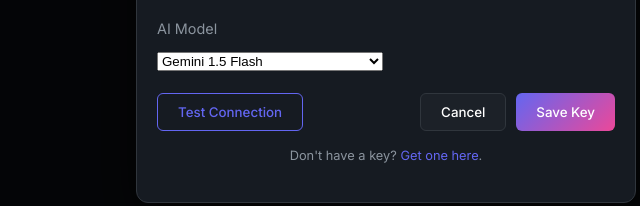
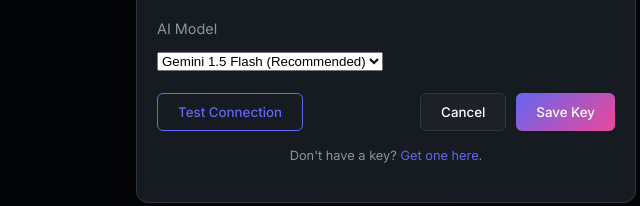
Before and after one commit to aliahmed000/Metadata, a plain HTML site: page index.html in a window 1280 px wide. Both pictures are taken after a click on the button "API Key". Shown: the part 418-624 px from the top of the page, 254-894 px from the left. Drawn offline with Linux system fonts and the light colour scheme.

Commit message:
Add files via upload

```diff
--- a/index.html
+++ b/index.html
@@ -52,9 +52,9 @@
                     <div class="form-group">
                         <label for="model-select">AI Model</label>
                         <select id="model-select">
-                            <option value="gemini-2.5-flash">Gemini 2.5 Flash (Recommended)</option>
-                            <option value="gemini-1.5-flash">Gemini 1.5 Flash</option>
+                            <option value="gemini-1.5-flash">Gemini 1.5 Flash (Recommended)</option>
                             <option value="gemini-1.5-pro">Gemini 1.5 Pro</option>
+                            <option value="gemini-2.0-flash-exp">Gemini 2.0 Flash (Experimental)</option>
                         </select>
                     </div>
                     <div class="modal-footer">
@@ -148,6 +148,7 @@
         </main>
     </div>
 
+    <div id="toast-container"></div>
     <script src="script.js"></script>
 </body>
 
```
